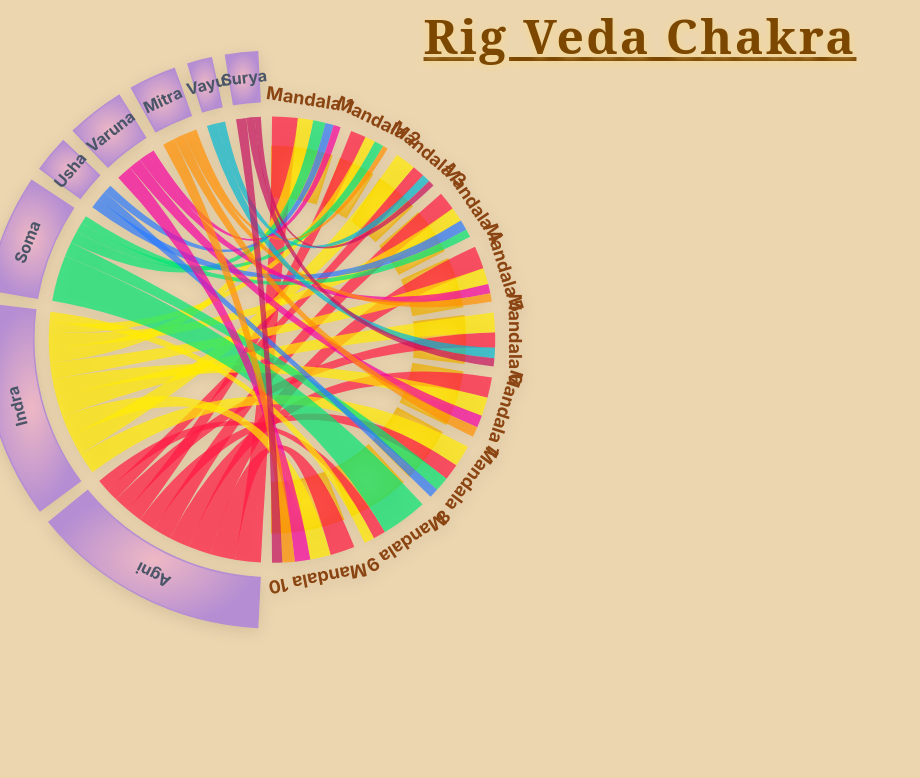
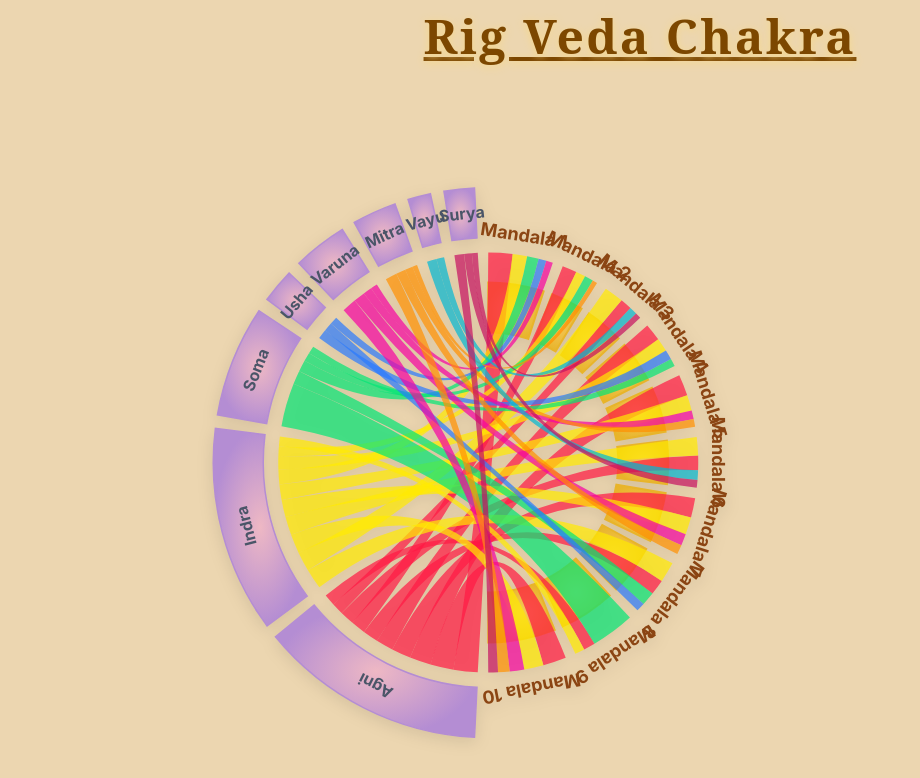
Before and after one commit to Amlan-Deep/RigVedaProject, a React (Vite) app: page / in a window 1280 px wide. Shown: the top 778 px of the page, without its empty margins (0-920 px from the left). Built offline with nearby package versions, Linux system fonts and the light colour scheme.

Commit message:
asthetik 3

```diff
--- a/src/App.jsx
+++ b/src/App.jsx
@@ -42,16 +42,40 @@ function App() {
         Rig Veda Chakra
       </h1>
 
-      {/* Flex row containing diagram and verse panel */}
-      <div style={{ display: 'flex', flexDirection: 'row', alignItems: 'flex-start', width: '100%' }}>
-        <div style={{ position: 'relative', top: '-150px', left: '-250px', width: '75%' }}>
+      {/* Flex row containing diagram and verse panel with responsive layout */}
+      <div style={{
+        display: 'flex',
+        flexDirection: 'row',
+        alignItems: 'flex-start',
+        width: '100%',
+        flexWrap: 'wrap', // allow wrapping on small screens
+        gap: '2rem' // gap helps prevent overlap
+      }}>
+        <div style={{
+          flex: '1 1 500px',    // grow and shrink as needed, min width 500px
+          minWidth: '350px',
+          maxWidth: '900px',
+          marginBottom: '2rem'
+        }}>
           <LotusChordDiagram
             onChordClick={handleChordClick}
             selectedChord={selectedChord}
           />
         </div>
-        {(isVersePanelOpen && selectedChord && selectedChord.connection && selectedChord.connection.hymns && selectedChord.connection.hymns.length > 0) && (
-          <div style={{ display: 'flex', flexDirection: 'column', justifyContent: 'flex-start', alignItems: 'left', fontSize: '1.5rem', fontWeight: 'bold', position: 'relative', padding: '2rem', top: '120px', left: '-150px', marginLeft: '1.5rem', background: 'rgba(255, 255, 220, 0.85)', borderRadius: '24px', boxShadow: '0 4px 24px rgba(0,0,0,0.08)', width: '37%', minWidth: '320px', minHeight: '600px', maxHeight: '80vh', overflow: 'auto', textAlign: 'left' }}>
+        {(isVersePanelOpen && selectedChord?.connection?.hymns?.length > 0) && (
+          <div style={{
+            flex: '1 1 350px', // dynamically grows/shrinks
+            minWidth: '300px',
+            maxWidth: '540px',
+            padding: '2rem',
+            background: 'rgba(255, 255, 220, 0.85)',
+            borderRadius: '24px',
+            boxShadow: '0 4px 24px rgba(0,0,0,0.08)',
+            marginBottom: '2rem',
+            overflow: 'auto',
+            textAlign: 'left',
+            fontSize: '1.1rem' // scale down a bit for mobile
+          }}>
             <VersePanel
               isOpen={true}
               onClose={handleCloseVersePanel}
```
